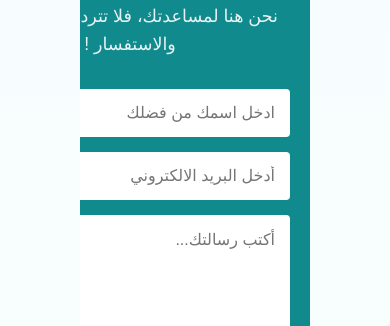
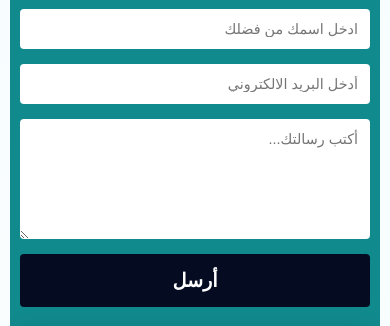
Before and after one commit to Israa-Abuelaish/Ruwad, a plain HTML site: page contact.html in a window 390 px wide. Shown: the part 413-739 px from the top of the page. Drawn offline with Linux system fonts and the light colour scheme.

Commit message:
Update contact.css

```diff
--- a/Style/contact.css
+++ b/Style/contact.css
@@ -139,3 +139,31 @@
         text-align: center;
     }
 }
+
+@media (max-width: 460px) {
+  #contact-section {
+    margin: 40px 10px;
+    padding: 40px 10px;
+    border-radius: 12px;
+  }
+
+  #contact-section .contact-container {
+    flex-direction: column;
+    gap: 20px;
+  }
+
+  #contact-section .form-side {
+    min-width: auto;
+    width: 100%;
+  }
+
+  #contact-section .input,
+  #contact-section .textarea {
+    font-size: 0.9rem;
+    padding: 12px;
+  }
+
+  #contact-section .textarea {
+    height: 120px;
+  }
+}
```
